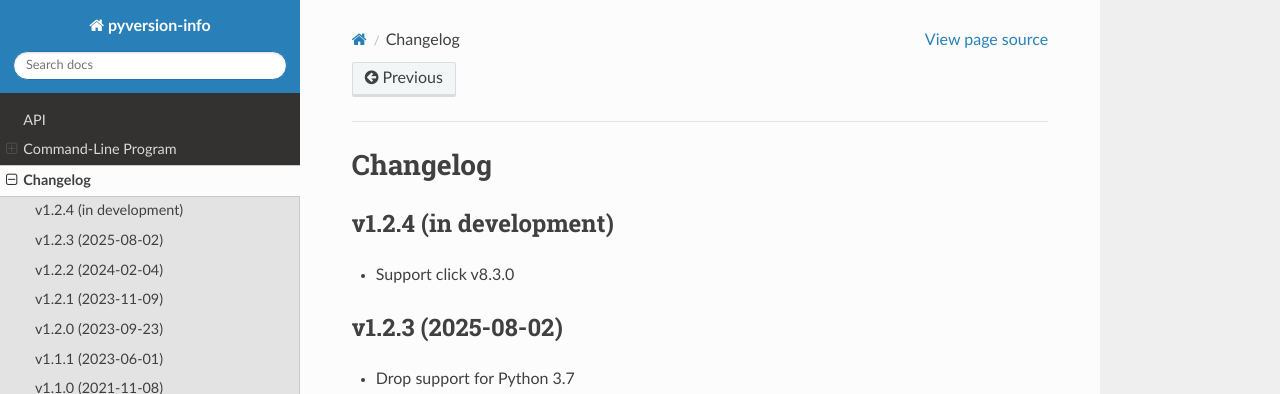
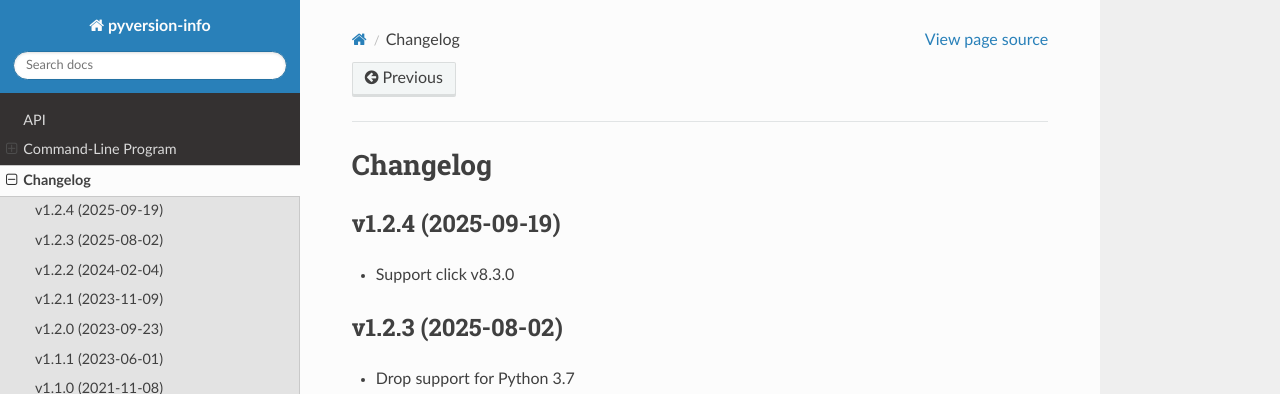
Before and after one commit to jwodder/pyversion-info, a Sphinx documentation site: the page built from docs/changelog.rst, in a window 1280 px wide and 900 px high. Shown: the top 394 px of the window. Built offline with Sphinx 7.4.7 and the Read the Docs theme 3.1.0, drawn with Linux system fonts in a browser that asks for light colours.

Commit message:
v1.2.4 — Support click v8.3.0

```diff
--- a/CHANGELOG.md
+++ b/CHANGELOG.md
@@ -1,5 +1,5 @@
-v1.2.4 (in development)
------------------------
+v1.2.4 (2025-09-19)
+-------------------
 - Support click v8.3.0
 
 v1.2.3 (2025-08-02)
--- a/docs/changelog.rst
+++ b/docs/changelog.rst
@@ -3,8 +3,8 @@
 Changelog
 =========
 
-v1.2.4 (in development)
------------------------
+v1.2.4 (2025-09-19)
+-------------------
 - Support click v8.3.0
 
 
--- a/src/pyversion_info/__init__.py
+++ b/src/pyversion_info/__init__.py
@@ -31,7 +31,7 @@ from platformdirs import user_cache_dir
 import requests
 from .util import MajorVersion, MicroVersion, MinorVersion, RawDatabase
 
-__version__ = "1.2.4.dev1"
+__version__ = "1.2.4"
 __author__ = "John Thorvald Wodder II"
 __author_email__ = "pyversion-info@varonathe.org"
 __license__ = "MIT"
```
